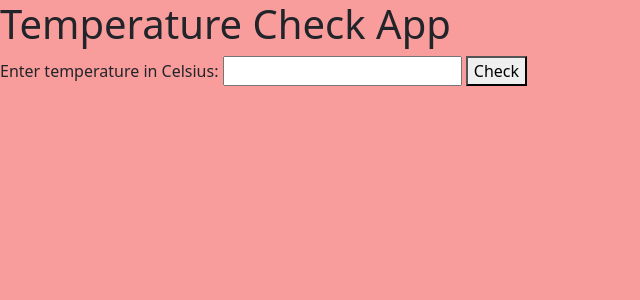
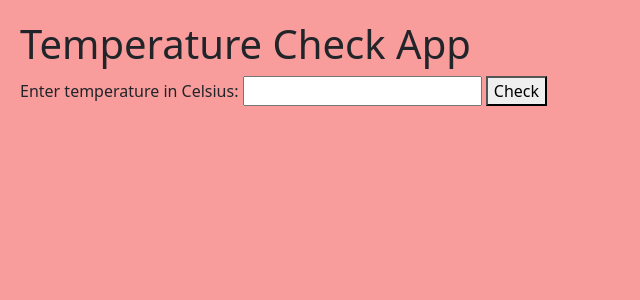
Before and after one commit to Yar00myr/Tour_2_X-Python_first_task, a Flask app: page / in a window 1280 px wide. Shown: the top 300 px of the page, without its empty margins (0-640 px from the left). Run offline with Flask 3, Linux system fonts and the light colour scheme.

Commit message:
add css code

```diff
--- a/app/static/css/style.css
+++ b/app/static/css/style.css
@@ -1,3 +1,5 @@
 body {
     background-color: #f99c9c;
+    margin: 0;
+    padding: 20px;
 }
```
